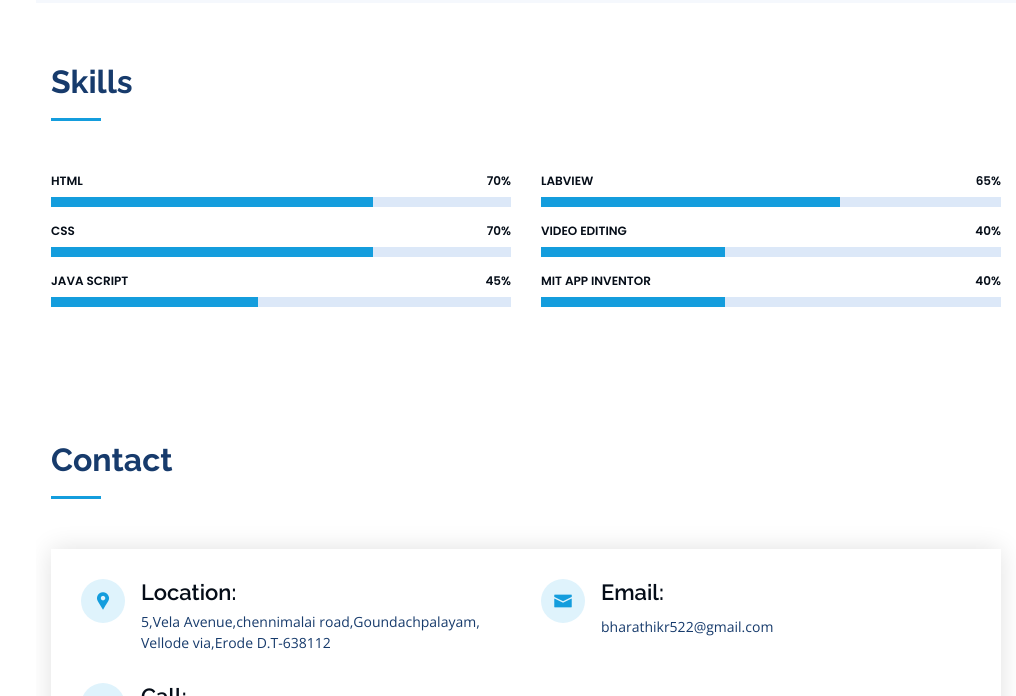
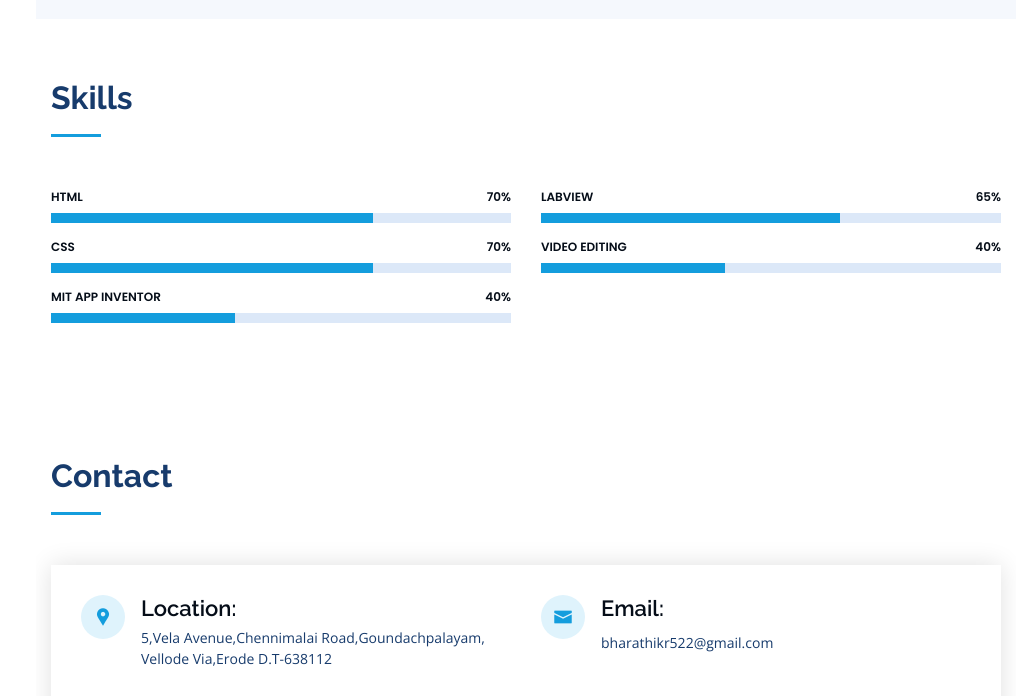
Before and after one commit to BHARATHI2000/cv, a plain HTML site: page index.html in a window 1280 px wide. Shown: the part 3068-3764 px from the top of the page, without its empty margins (264-1280 px from the left). Drawn offline with nearby package versions, Linux system fonts and the light colour scheme.

Commit message:
Add files via upload

```diff
--- a/index.html
+++ b/index.html
@@ -147,7 +147,7 @@
               <ul>
                 <li><strong>HOTEL MANAGEMENT APPLICATION</strong> using LabVIEW</li>
                 <li><strong>NHAI AUTOMATIC BILLING</strong> by LabVIEW</li>
-                <li><strong>Weather Motiong web app</strong> using HTML CSS</li>
+                <li><strong>Weather Monitoring web app</strong> using HTML CSS</li>
                 <li><strong>Birthday app</strong> using HTML CSS</li>
                 <li>Created a <strong>website for SENSONICS’20</strong> using HTML</li>
               </ul>
@@ -320,9 +320,9 @@
             </div>
 
             <div class="progress">
-              <span class="skill">Java Script <i class="val">45%</i></span>
+              <span class="skill">MIT App Inventor<i class="val">40%</i></span>
               <div class="progress-bar-wrap">
-                <div class="progress-bar" role="progressbar" aria-valuenow="45" aria-valuemin="0" aria-valuemax="100"></div>
+                <div class="progress-bar" role="progressbar" aria-valuenow="40" aria-valuemin="0" aria-valuemax="100"></div>
               </div>
             </div>
 
@@ -344,12 +344,7 @@
               </div>
             </div>
 
-            <div class="progress">
-              <span class="skill">MIT App Inventor<i class="val">40%</i></span>
-              <div class="progress-bar-wrap">
-                <div class="progress-bar" role="progressbar" aria-valuenow="40" aria-valuemin="0" aria-valuemax="100"></div>
-              </div>
-            </div>
+
 
           </div>
 
@@ -376,7 +371,7 @@
                   <div class="address">
                     <i class="icofont-google-map"></i>
                     <h4>Location:</h4>
-                    <p>5,Vela Avenue,chennimalai road,Goundachpalayam, Vellode via,Erode D.T-638112</p>
+                    <p>5,Vela Avenue,Chennimalai Road,Goundachpalayam, Vellode Via,Erode D.T-638112</p>
                   </div>
               </div>
               <div class="col-lg-6">
```
